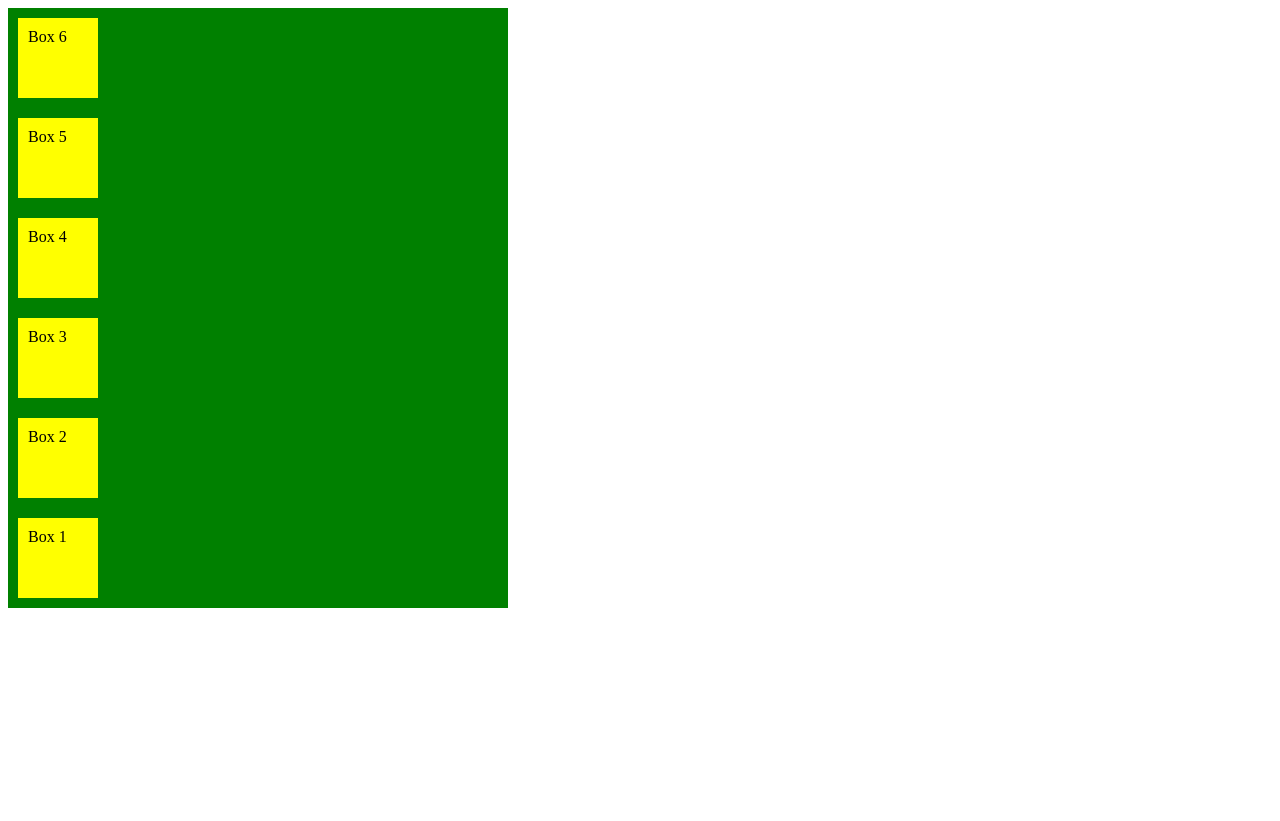
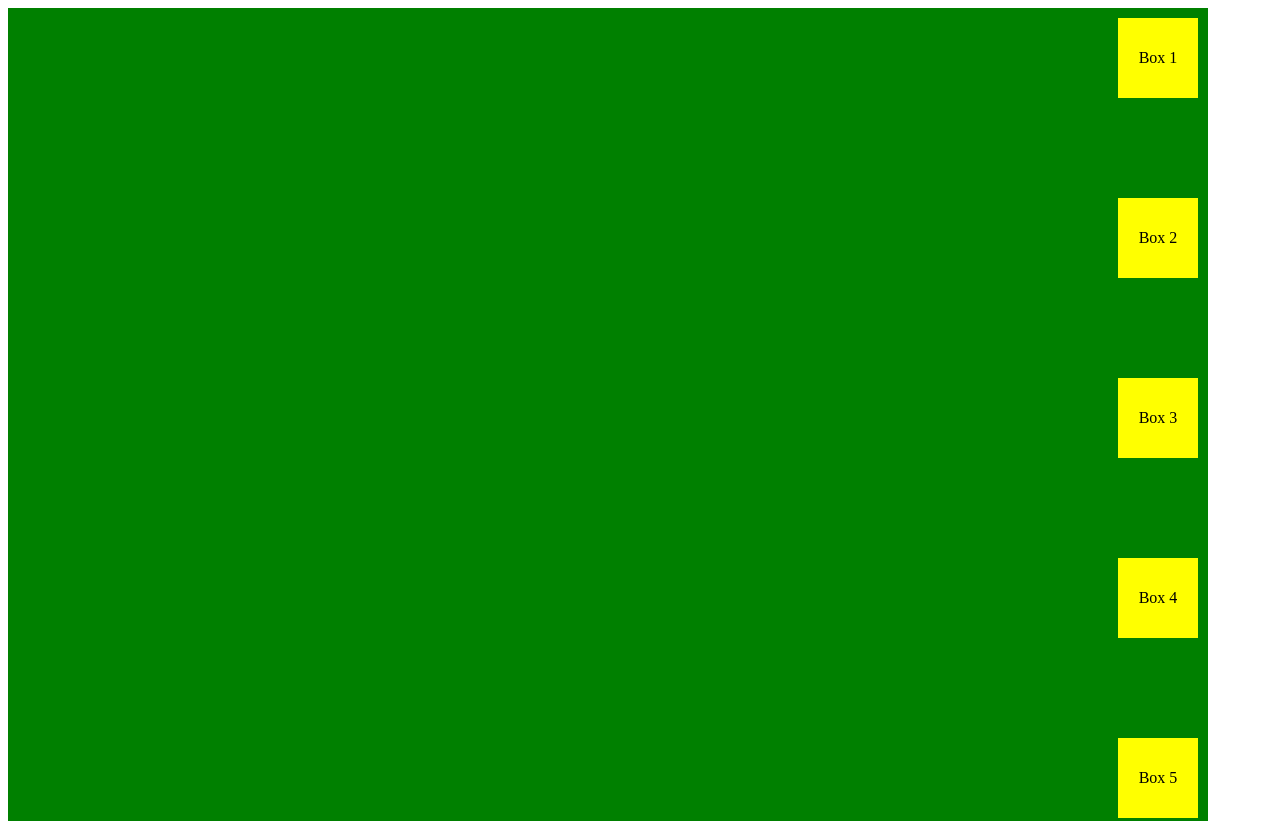
Before and after one commit to Rudra-repo/Web-Development, a plain HTML site: page Class6/Css_Flexbox_notes.html in a window 1280 px wide. Shown: the top 821 px of the page. Before the commit the page ends 800 px from the top, so only its background shows below. Drawn offline with Linux system fonts and the light colour scheme.

Commit message:
flexbox properties

```diff
--- a/Class6/Css_Flexbox_notes.html
+++ b/Class6/Css_Flexbox_notes.html
@@ -10,9 +10,12 @@
     }
     .container{
       background-color: green;
-      width: 500px;
+      width: 1200px;
+      height: 1000px;
       display: flex;
-      flex-direction: column-reverse;
+      flex-direction: column;
+      justify-content: space-between;
+      align-items: flex-end;
     }
     .box{
       background-color: yellow;
@@ -20,6 +23,10 @@
       height: 80px;
       width: 80px;
       padding: 10px;
+      display: flex;
+      flex-direction: row;
+      justify-content: center;
+      align-items: center;
     }
   </style>
 </head>
```
